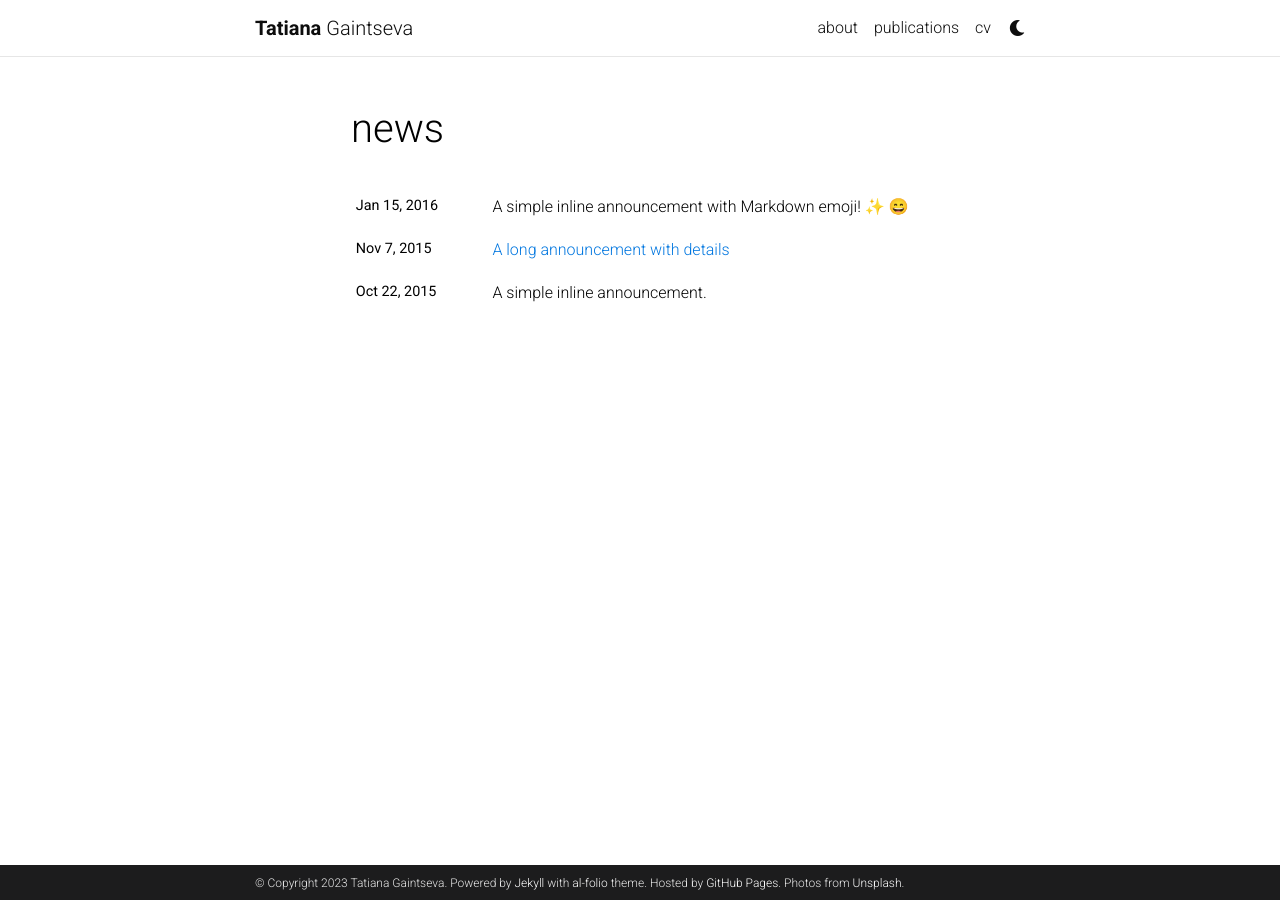
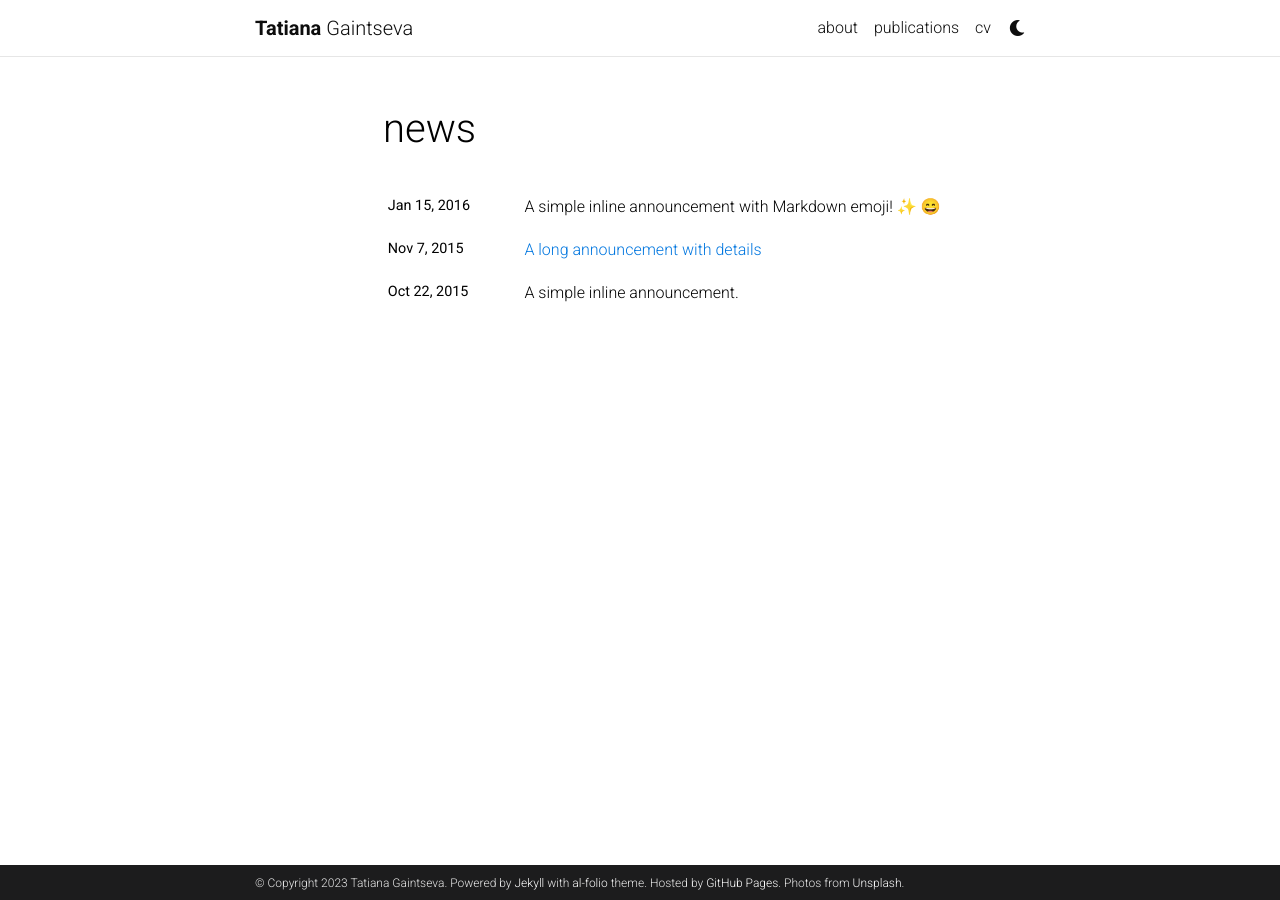
Before and after one commit to Atmyre/atmyre.github.io, a Jekyll site: the page built from news.html, in a window 1280 px wide. Built offline with Jekyll 4.4.1, drawn with Linux system fonts in a browser that asks for light colours; emoji names are drawn with the system emoji font; comment, search, counter and statistics services are not loaded; a style sheet for code colours, icons or effects is not loaded.

Commit message:
Update _layout.scss

```diff
--- a/_sass/_layout.scss
+++ b/_sass/_layout.scss
@@ -4,7 +4,7 @@
 
 body {
   padding-bottom: 70px;
-  padding-left: 15%;
+  padding-left: 20%;
   color: var(--global-text-color);
   background-color: var(--global-bg-color);
 
```
